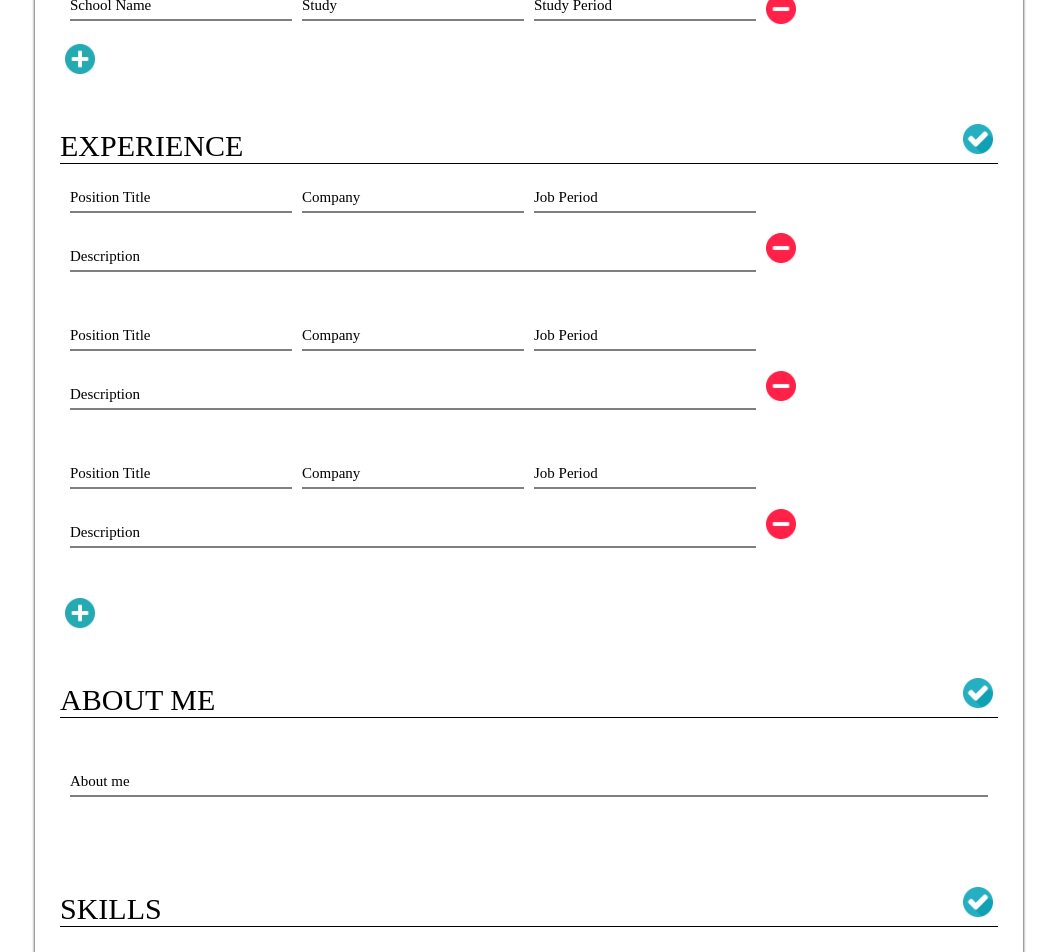
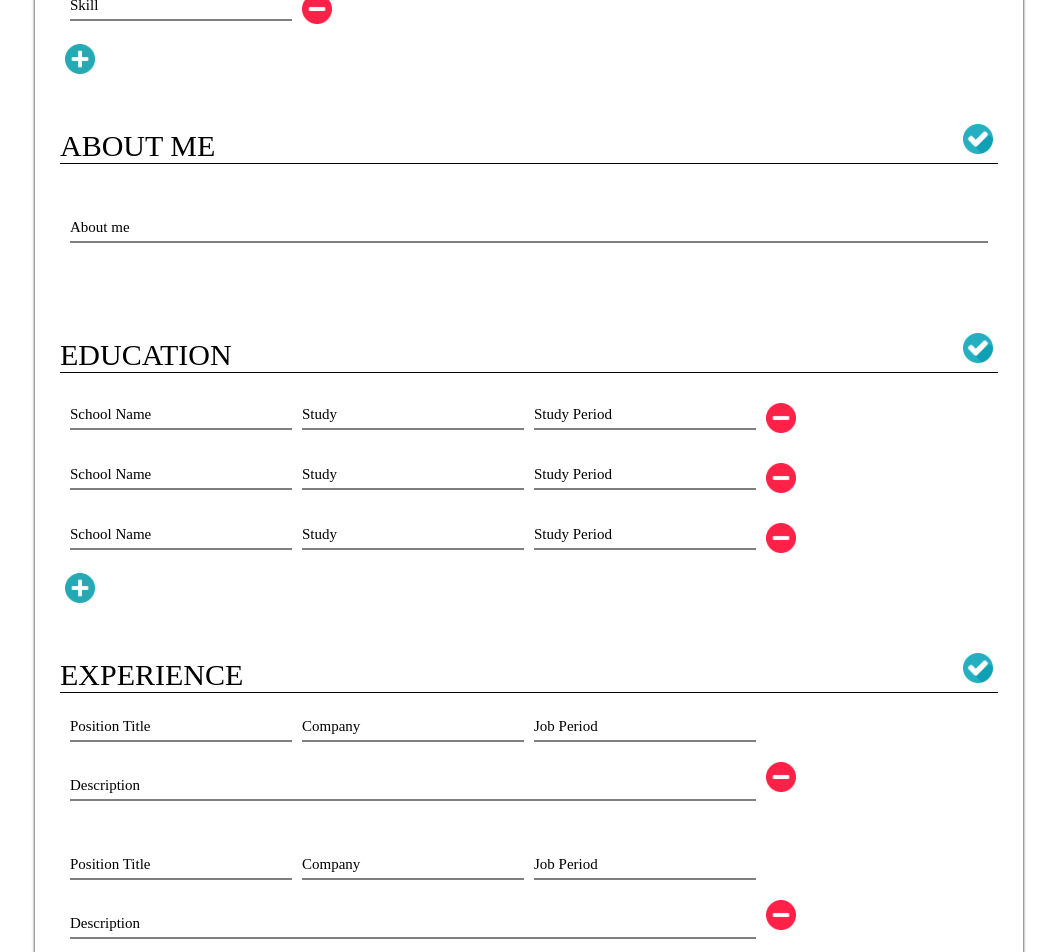
Before and after one commit to NestorNebula/cv-application, a React (Vite) app: page / in a window 1280 px wide. Shown: the part 380-1332 px from the top of the page, without its empty margins (111-1168 px from the left). Built offline with nearby package versions, Linux system fonts and the light colour scheme.

Commit message:
refactor: reorganize Sections

```diff
--- a/src/App.jsx
+++ b/src/App.jsx
@@ -12,10 +12,10 @@ function App() {
     <div className="cv">
       <main>
         <Section type="informations" cvsubmit={cvsubmit} />
+        <Section type="skills" cvsubmit={cvsubmit} />
+        <Section type="aboutme" cvsubmit={cvsubmit} />
         <Section type="education" cvsubmit={cvsubmit} />
         <Section type="experience" cvsubmit={cvsubmit} />
-        <Section type="aboutme" cvsubmit={cvsubmit} />
-        <Section type="skills" cvsubmit={cvsubmit} />
         {cvsubmit ? null : (
           <button className="cvsubmitbtn" onClick={updateCvSubmit}>
             Submit CV
```
